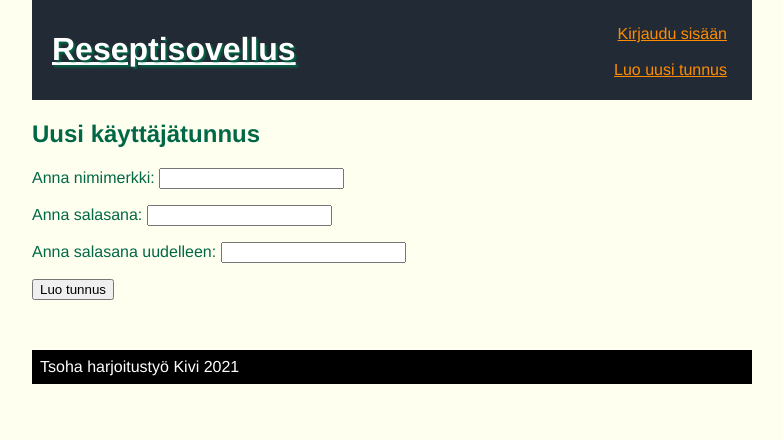
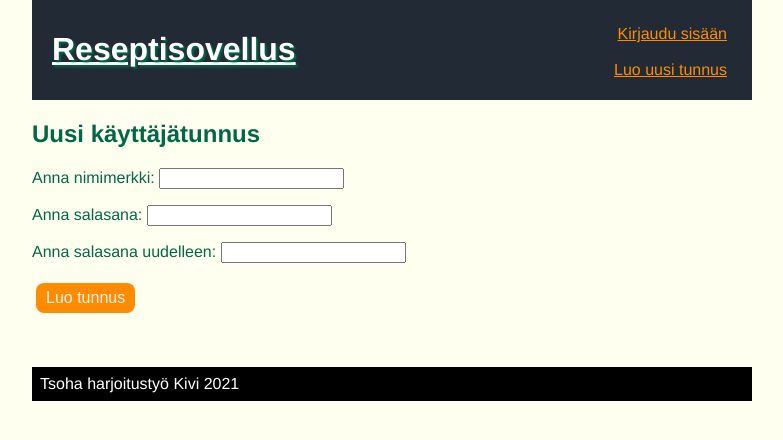
Before and after one commit to kivik-beep/Reseptisovellus, a Flask app: page /register in a window 1280 px wide. Shown: the top 440 px of the page, without its empty margins (248-1031 px from the left). Run offline with Flask 2, Linux system fonts and the light colour scheme.

Commit message:
Unify all buttons

```diff
--- a/static/main.css
+++ b/static/main.css
@@ -87,7 +87,7 @@ footer {
   background-color: #ff8c00;
    border: none;
   color: whitesmoke;
-   padding: 8px 10px;
+   padding: 6px 10px;
    text-align: center;
   text-decoration: none;
    display: inline-block;
--- a/templates/login.html
+++ b/templates/login.html
@@ -11,6 +11,6 @@ Anna käyttäjätunnus:
 Anna salasana:
 <input type="password" name="password">
 <p>
-<input type="submit" value="Kirjaudu">
+<input type="submit" class="button" value="Kirjaudu">
 </form>
 {% endblock %}
--- a/templates/new.html
+++ b/templates/new.html
@@ -26,7 +26,7 @@ valmistusaika:
 <p>Ohje:<br>
 <textarea name="instructions" rows="18" cols="40" maxlength="10000">{{instructions}}
 </textarea></p>
-<input type="submit" value="Lähetä">
+<input type="submit" class="button" value="Lähetä">
 </form>
 <p>
 <a href="/welcome">Palaa takaisin</a>
--- a/templates/recipes.html
+++ b/templates/recipes.html
@@ -7,7 +7,7 @@
 <p>
 Tähän tulee hakutoiminto
 <br>
-<input type="text" name="incredient" placeholder="ainesosa"><input type="submit" value="Hae">
+<input type="text" name="incredient" placeholder="ainesosa"><input type="submit" class="button" value="Hae">
 <p class="error">{{ error }}</p>
 <br>
 tähän tulee linkkejä tuoteryhmiin
--- a/templates/register.html
+++ b/templates/register.html
@@ -14,7 +14,7 @@ Anna salasana:
 Anna salasana uudelleen:
 <input type="password" name="password2">
 <p>
-<input type="submit" value="Luo tunnus">
+<input type="submit" class="button" value="Luo tunnus">
 </form>
 <p>
 {% endblock %}
```
